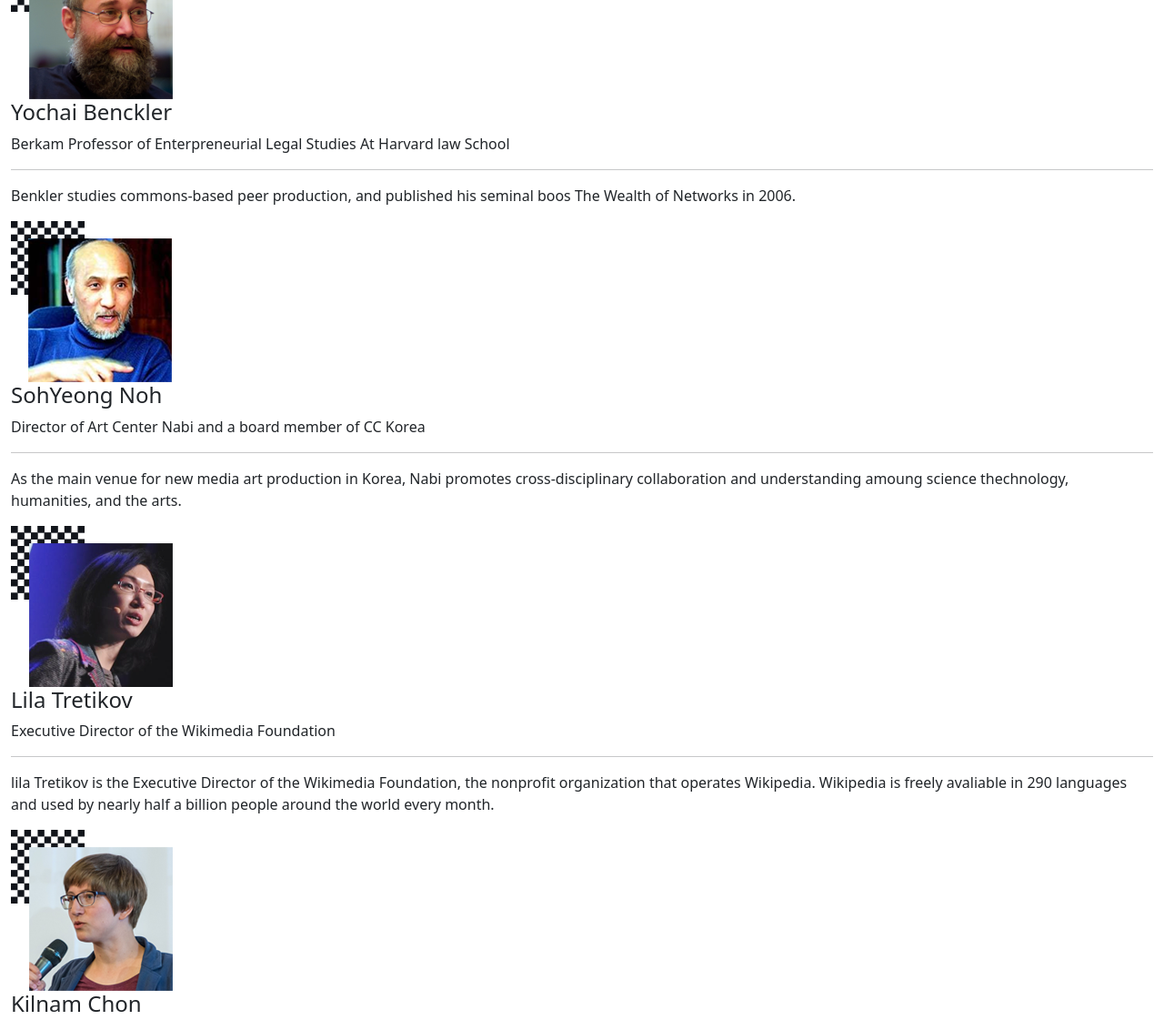
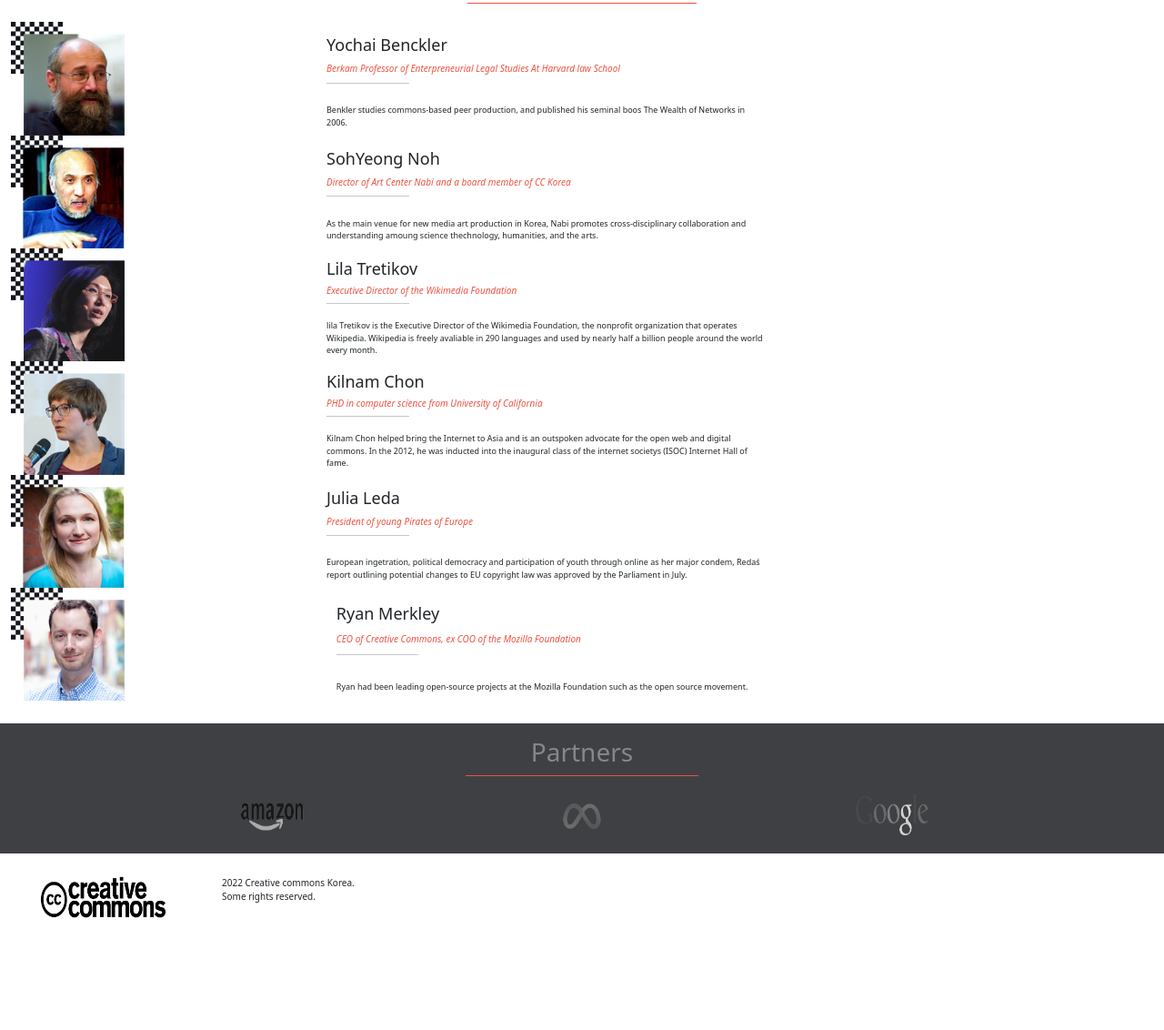
Before and after one commit to Artbsc1992/conference-webpage, a website: page index.html in a window 1280 px wide. Shown: the part 1668-2800 px from the top of the page at 91% size. After the commit the page ends 2702 px from the top, so only its background shows below. Drawn offline with nearby package versions, Linux system fonts and the light colour scheme.

Commit message:
Add home page

```diff
--- a/index.html
+++ b/index.html
@@ -1,11 +1,8 @@
 <!doctype html>
 <html lang="en">
   <head>
-    <!-- Required meta tags -->
     <meta charset="utf-8">
     <meta name="viewport" content="width=device-width, initial-scale=1">
-
-    <!-- Bootstrap CSS -->
     <link href="https://cdn.jsdelivr.net/npm/bootstrap@5.0.2/dist/css/bootstrap.min.css" rel="stylesheet" integrity="sha384-EVSTQN3/azprG1Anm3QDgpJLIm9Nao0Yz1ztcQTwFspd3yD65VohhpuuCOmLASjC" crossorigin="anonymous">
     <link rel="stylesheet" href="./style/style.css">
     <link rel="preconnect" href="https://fonts.googleapis.com">
@@ -93,6 +90,8 @@
     </div>
     <div class="container-fluid speakers">
       <div class="grid1" id="grid1">
+        <h2 class="title-speakers">Featured Speakers</h2>
+        <hr class="title-speakers-line">
        <!--- <img alt="" clas="speaker">
         <h4 class="name"></h4>
         <p class="studies"></p>
@@ -100,11 +99,30 @@
         <small class="achiev"></small> --->
       </div>
     </div>
+    <div class="partners container-fluid">
+      <h3 class="partners-title">Partners</h3>
+      <hr class="title-speakers-line">
+      <div class="partner-list">
+        <img src="./img/amazon-logo.png" alt="" class="logos">
+        <img src="./img/meta-logo.png" alt="" class="logos">
+        <img src="./img/google-logo.png" alt="" class="logos">
+      </div>
+    </div>
+    <footer class="container-fluid">
+      <img src="./img/creative-logo.png" alt="" class="creative">
+      <ul>
+        <li>
+          2022 Creative commons Korea.
+        </li>
+        <li>
+          Some rights reserved.
+        </li>
+      </ul>
+    </footer>
     </div>
 
 
 
-    <!-- Option 1: Bootstrap Bundle with Popper -->
     <script src="https://cdn.jsdelivr.net/npm/bootstrap@5.0.2/dist/js/bootstrap.bundle.min.js" integrity="sha384-MrcW6ZMFYlzcLA8Nl+NtUVF0sA7MsXsP1UyJoMp4YLEuNSfAP+JcXn/tWtIaxVXM" crossorigin="anonymous"></script>
     <script src="./index.js"></script>
   </body>
--- a/index.js
+++ b/index.js
@@ -1,72 +1,79 @@
 const speakerCard = document.querySelector('.grid1');
-
-
 
 const speakers = [
   {
     Photo: './img/speaker_01.png',
     name: 'Yochai Benckler',
-        studies: 'Berkam Professor of Enterpreneurial Legal Studies At Harvard law School',
-        achievements: 'Benkler studies commons-based peer production, and published his seminal boos The Wealth of Networks in 2006.',
+    studies:
+      'Berkam Professor of Enterpreneurial Legal Studies At Harvard law School',
+    achievements:
+      'Benkler studies commons-based peer production, and published his seminal boos The Wealth of Networks in 2006.',
   },
   {
     Photo: './img/speaker_02.png',
     name: 'SohYeong Noh',
     studies: 'Director of Art Center Nabi and a board member of CC Korea',
-        achievements: 'As the main venue for new media art production in Korea, Nabi promotes cross-disciplinary collaboration and understanding amoung science thechnology, humanities, and the arts.',
+    achievements:
+      'As the main venue for new media art production in Korea, Nabi promotes cross-disciplinary collaboration and understanding amoung science thechnology, humanities, and the arts.',
   },
   {
     Photo: './img/speaker_03.png',
     name: 'Lila Tretikov',
     studies: 'Executive Director of the Wikimedia Foundation',
-        achievements: 'lila Tretikov is the Executive Director of the Wikimedia Foundation, the nonprofit organization that operates Wikipedia. Wikipedia is freely avaliable in 290 languages and used by nearly half a billion people around the world every month.',
+    achievements:
+      'lila Tretikov is the Executive Director of the Wikimedia Foundation, the nonprofit organization that operates Wikipedia. Wikipedia is freely avaliable in 290 languages and used by nearly half a billion people around the world every month.',
   },
   {
     Photo: './img/speaker_04.png',
     name: 'Kilnam Chon',
     studies: 'PHD in computer science from University of California',
-        achievements: 'Kilnam Chon helped bring the Internet to Asia and is an outspoken advocate for the open web and digital commons. In the 2012, he was inducted into the inaugural class of the internet societys (ISOC) Internet Hall of fame.',
+    achievements:
+      'Kilnam Chon helped bring the Internet to Asia and is an outspoken advocate for the open web and digital commons. In the 2012, he was inducted into the inaugural class of the internet societys (ISOC) Internet Hall of fame.',
   },
   {
     Photo: './img/speaker_05.png',
     name: 'Julia Leda',
     studies: 'President of young Pirates of Europe',
-        achievements: 'European ingetration, political democracy and participation of youth through online as her major condem, Redaś report outlining potential changes to EU copyright law was approved by the Parliament in July.',
+    achievements:
+      'European ingetration, political democracy and participation of youth through online as her major condem, Redaś report outlining potential changes to EU copyright law was approved by the Parliament in July.',
   },
   {
     Photo: './img/speaker_06.png',
     name: 'Ryan Merkley',
     studies: 'CEO of Creative Commons, ex COO of the Mozilla Foundation',
-        achievements: 'Ryan had been leading open-source projects at the Mozilla Foundation such as the open source movement.',
+    achievements:
+      'Ryan had been leading open-source projects at the Mozilla Foundation such as the open source movement.',
   },
 ];
 
+for (let i = 0; i < speakers.length; i += 1) {
+  const divSpeakers = document.createElement('div');
+  divSpeakers.classList.add('speakers-container');
 
-for(let i in speakers) {
   const img = document.createElement('img');
   img.src = speakers[i].Photo;
   img.alt = 'Speaker photo';
   img.classList.add('speaker');
-    speakerCard.appendChild(img);
+  divSpeakers.appendChild(img);
 
   const name = document.createElement('h4');
   name.innerHTML = speakers[i].name;
   name.classList.add('name');
-    speakerCard.appendChild(name);
+  divSpeakers.appendChild(name);
 
-    const studies = document.createElement('p');
+  const studies = document.createElement('small');
   studies.classList.add('studies');
   studies.innerHTML = speakers[i].studies;
-    speakerCard.appendChild(studies);
+  divSpeakers.appendChild(studies);
 
   const line = document.createElement('hr');
   line.classList.add('speaker-line');
-    speakerCard.appendChild(line);
+  divSpeakers.appendChild(line);
 
-    const rewards = document.createElement('p');
+  const rewards = document.createElement('small');
   rewards.classList.add('achiev');
   rewards.innerHTML = speakers[i].achievements;
-    speakerCard.appendChild(rewards);
+  divSpeakers.appendChild(rewards);
 
-
+  speakerCard.appendChild(divSpeakers);
 }
--- a/style/style.css
+++ b/style/style.css
@@ -23,6 +23,13 @@
     margin: 5px auto;
     background-color: rgb(95, 95, 95);
   }
+
+main {
+  display: flex;
+  flex-direction: column;
+  height: 90%;
+  justify-content: center;
+}
 
 .main-title {
       font-family: 'Montserrat', sans-serif;
@@ -122,3 +129,106 @@
     border: #ff6b00;
     color: #ff6b00;
 }
+
+.speakers{
+  margin-bottom: 25px;
+}
+
+.title-speakers {
+  color: #272a31;
+  text-align: center;
+  margin-top: 25px;
+}
+
+.title-speakers-line {
+  border: 0;
+  background-color: rgb(239, 81, 60);
+  height: 5px;
+  text-align: center;
+  width: 20%;
+  margin: auto;
+  margin-bottom: 20px;
+  opacity: 1;
+}
+
+.speakers-container {
+  display: grid;
+  grid-template-areas: "speaker name name" "speaker studies studies" "speaker line1 line1" "speaker achiev achiev";
+  width: 100%;
+}
+
+.speakers-container .speaker {
+  grid-area: speaker;
+  max-width: 125px;
+  margin-right: 10px;
+}
+
+.speakers-container .name {
+  grid-area: name;
+  margin: 0;
+  align-self: flex-end;
+  font-size: 18px;
+}
+
+.speakers-container .studies {
+  grid-area: studies;
+  align-self: center;
+  font-size: 10px;
+  color: #ec5242;
+  font-style: italic;
+}
+
+.speakers-container .speaker-line {
+  grid-area: line1;
+  align-self: flex-start;
+  margin: 0;
+  width: 10%;
+  height: 1px;
+}
+
+.speakers-container .achiev {
+  grid-area: achiev;
+  align-self: center;
+  font-size: 9px;
+  max-width: 485px;
+}
+
+.partners {
+  background-color: rgba(42, 44, 48, 0.9);
+  padding: 15px 0 20px 0;
+}
+
+.partners-title {
+  color: #888686;
+  text-align: center;
+}
+
+.partner-list {
+  display: flex;
+  justify-content: space-around;
+  width: 80%;
+  margin: auto;
+}
+
+.logos {
+  max-width: 80px;
+  filter: grayscale(100%);
+}
+
+footer {
+  display: flex;
+  padding: 25px;
+}
+
+.creative {
+  max-width: 200px;
+  max-height: 100px;
+}
+
+ul {
+  list-style: none;
+}
+
+ul li {
+  font-size: 10px;
+}
```
Also changed, not shown: img/amazon-logo.png (added), img/creative-logo.png (added), img/google-logo.png (added), img/meta-logo.png (added). Lines whose indentation alone changed are shown as unchanged.
